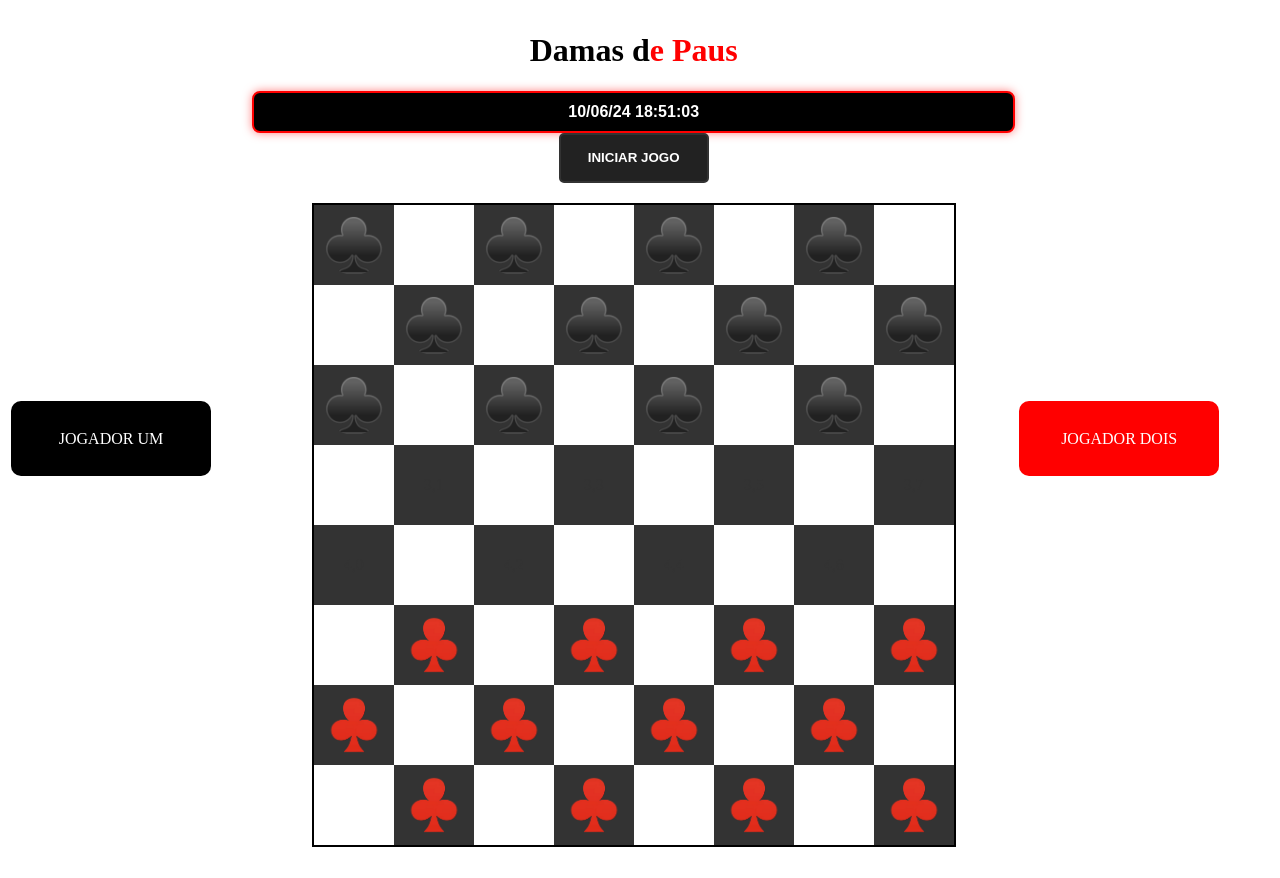
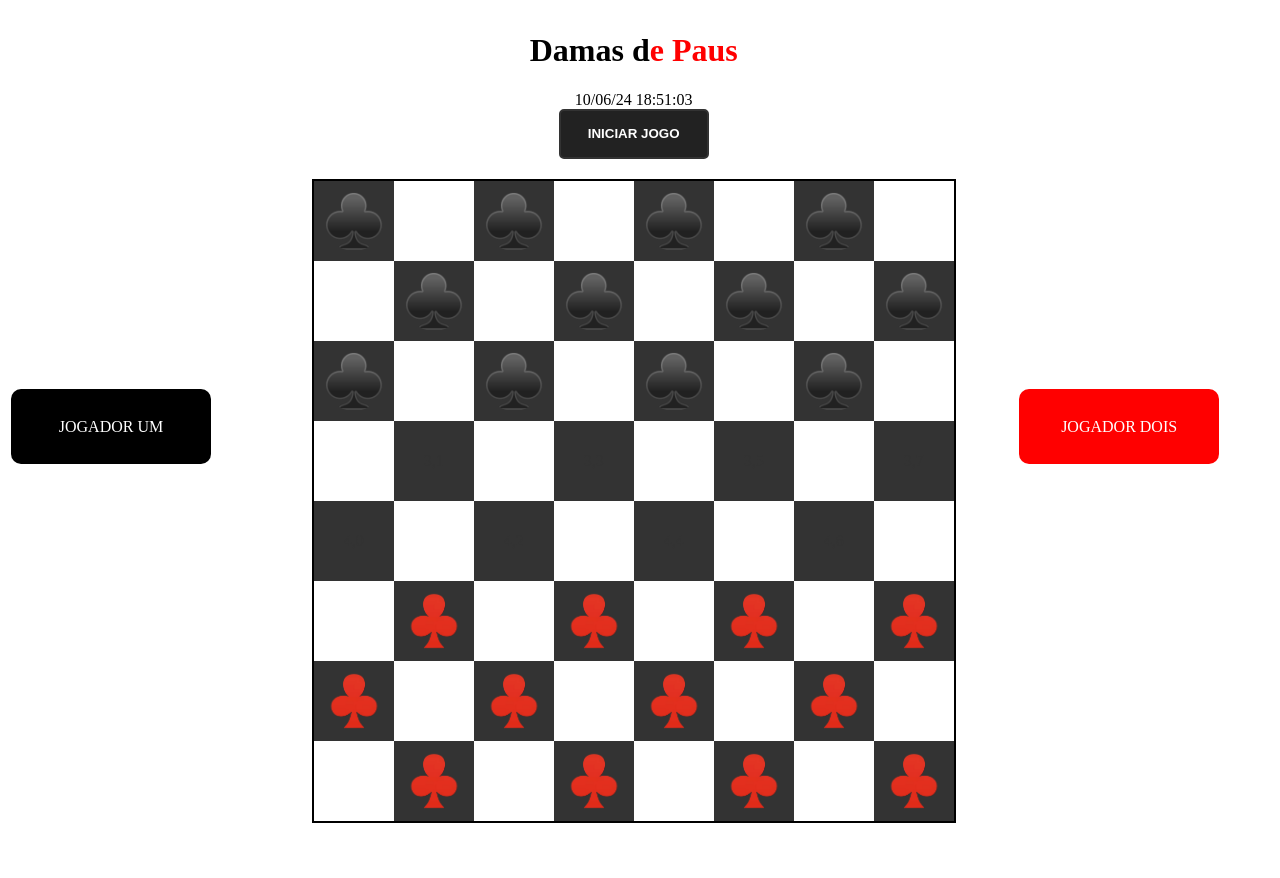
Before and after one commit to joaopepe10/dama-de-paus, a PHP site: page / in a window 1280 px wide. After the commit the page ends 823 px from the top, so only its background shows below. Run offline with PHP 8.4, Linux system fonts and the light colour scheme.

Commit message:
Update style.css

```diff
--- a/style.css
+++ b/style.css
@@ -100,19 +100,3 @@ button:hover {
 .jogadorSelecionado {
     border: 15px solid #00FF00;
 }
-
-#horario {
-    position: f;
-    bottom: 3px;
-    right: 3px;
-    background-color: #000; /* Preto */
-    color: #fff; /* Branco para o texto */
-    padding: 10px 15px;
-    border-radius: 8px;
-    box-shadow: 0px 0px 10px rgba(255, 0, 0, 0.5); /* Sombra vermelha */
-    font-family: Arial, sans-serif;
-    font-size: 16px;
-    font-weight: bold;
-    text-align: center;
-    border: 2px solid #ff0000; /* Borda vermelha */
-}
```
